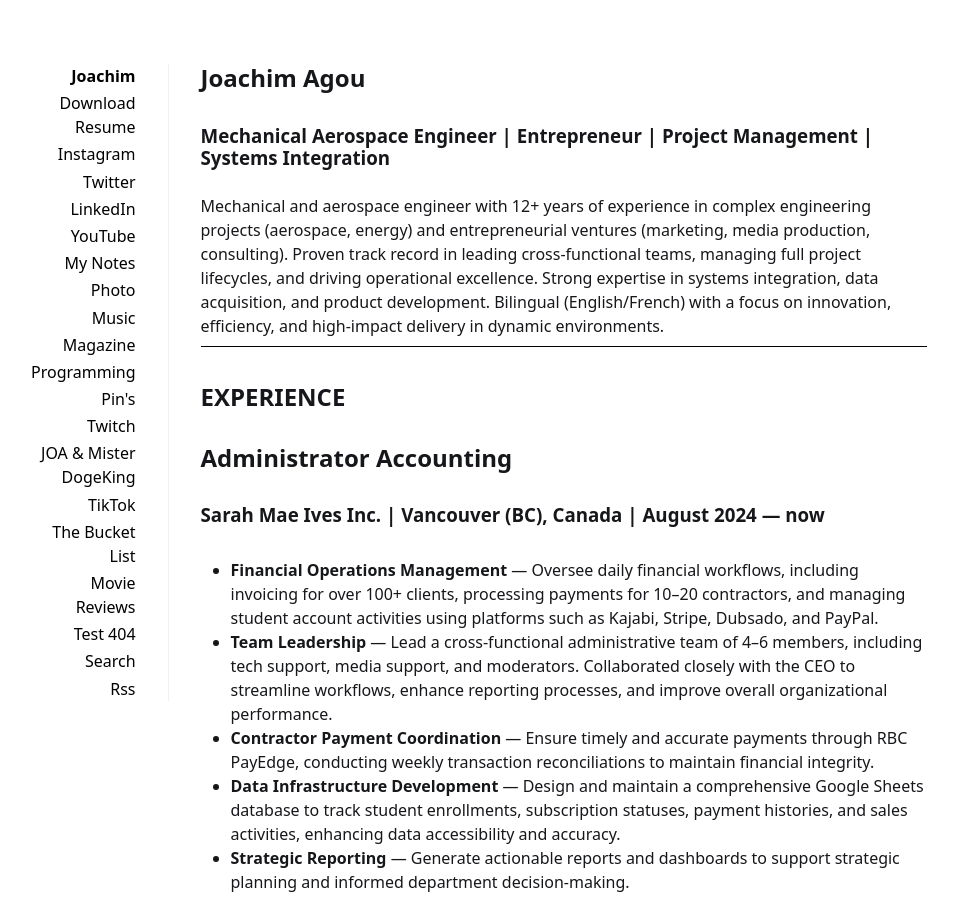
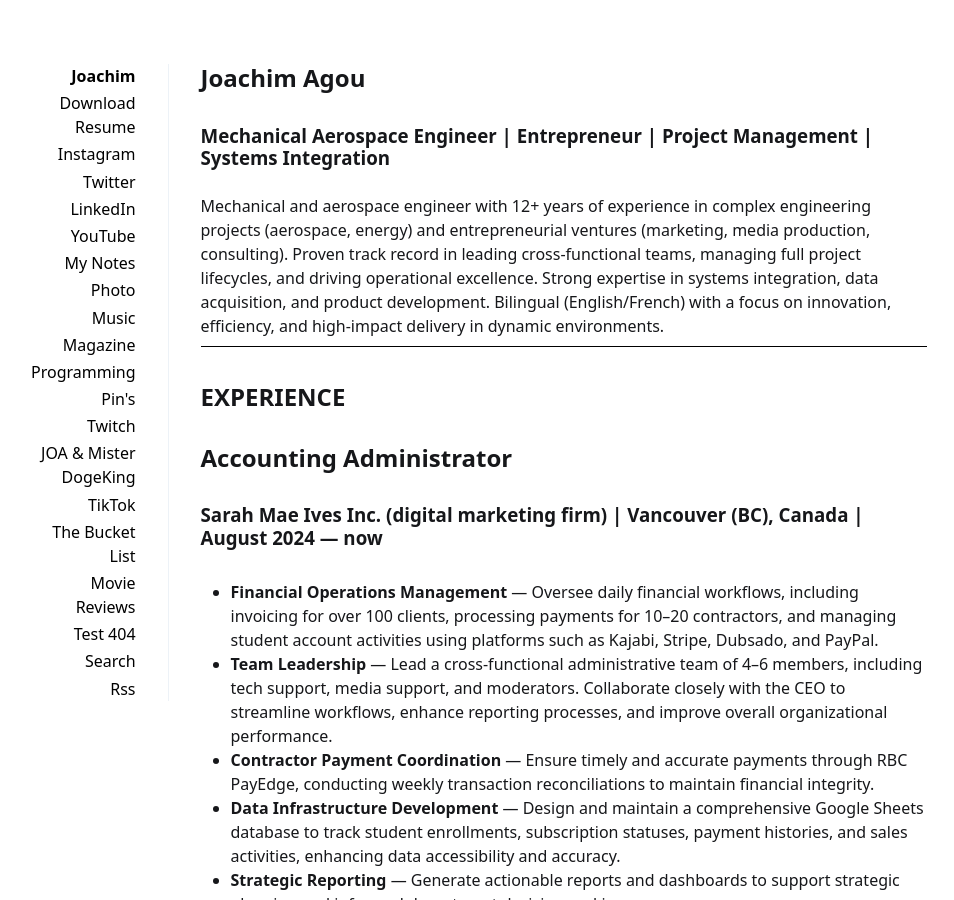
Before and after one commit to casagou/joa, a Jekyll site: the page built from index.md, in a window 1280 px wide and 900 px high. Shown: the whole window, without its empty margins (161-1115 px from the left). Built offline with Jekyll 4.4.1, drawn with Linux system fonts in a browser that asks for light colours; some of the changed text lies outside the part shown.

Commit message:
Update index.md

```diff
--- a/index.md
+++ b/index.md
@@ -12,16 +12,16 @@ Mechanical and aerospace engineer with 12+ years of experience in complex engine
 
 # EXPERIENCE
 
-## Administrator Accounting
+## Accounting Administrator
 
-### Sarah Mae Ives Inc. | Vancouver (BC), Canada | August 2024 — now
+### Sarah Mae Ives Inc. (digital marketing firm) | Vancouver (BC), Canada | August 2024 — now
 
-- **Financial Operations Management** — Oversee daily financial workflows, including invoicing for over 100+ clients, processing payments for 10–20 contractors, and managing student account activities using platforms such as Kajabi, Stripe, Dubsado, and PayPal.
-- **Team Leadership** — Lead a cross-functional administrative team of 4–6 members, including tech support, media support, and moderators. Collaborated closely with the CEO to streamline workflows, enhance reporting processes, and improve overall organizational performance.
+- **Financial Operations Management** — Oversee daily financial workflows, including invoicing for over 100 clients, processing payments for 10–20 contractors, and managing student account activities using platforms such as Kajabi, Stripe, Dubsado, and PayPal.
+- **Team Leadership** — Lead a cross-functional administrative team of 4–6 members, including tech support, media support, and moderators. Collaborate closely with the CEO to streamline workflows, enhance reporting processes, and improve overall organizational performance.
 - **Contractor Payment Coordination** — Ensure timely and accurate payments through RBC PayEdge, conducting weekly transaction reconciliations to maintain financial integrity.
 - **Data Infrastructure Development** — Design and maintain a comprehensive Google Sheets database to track student enrollments, subscription statuses, payment histories, and sales activities, enhancing data accessibility and accuracy.
 - **Strategic Reporting** — Generate actionable reports and dashboards to support strategic planning and informed department decision-making.
-- **Customer Support & Issue Resolution** — Deliver responsive customer service via email and Slack, addressing account access issues, troubleshooting payment problems, and following up on failed transactions to ensure client satisfaction
+- **Customer Support & Issue Resolution** — Deliver responsive customer service via email and Slack, addressing account access issues, troubleshooting payment problems, and following up on failed transactions to ensure client satisfaction.
 - **Process Standardization** — Assist in structuring and enforcing standardized procedures for contracts, payments, and data integrity, promoting consistency and compliance across the organization.
 
 
```
